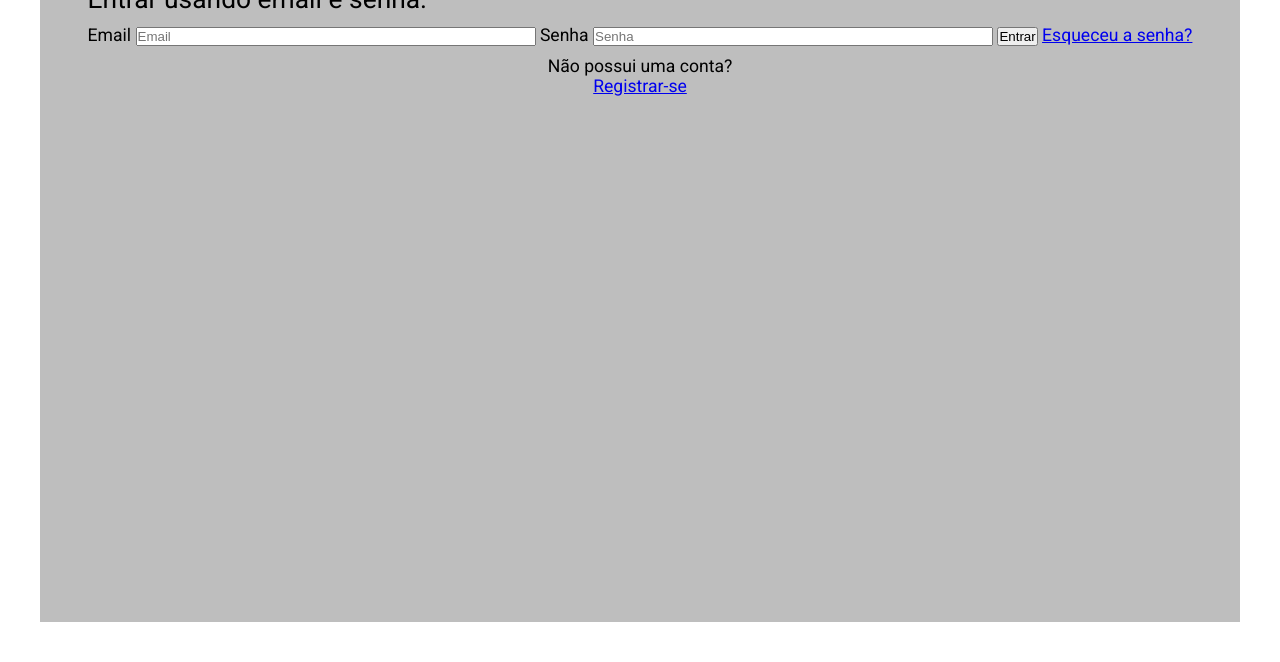
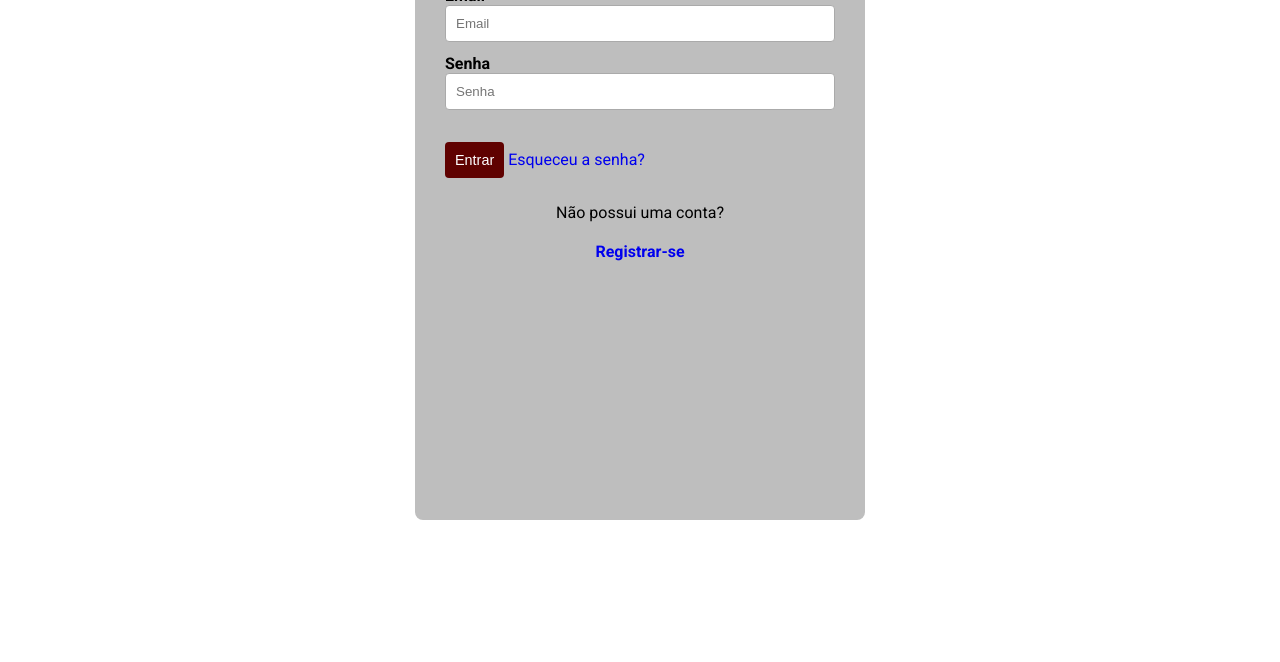
Before and after one commit to Joa6-Pedro/Desenvolvimento_Web, a plain HTML site: page 01-lojinha/signIn.html in a window 1280 px wide. Shown: the part 218-880 px from the top of the page. After the commit the page ends 800 px from the top, so only its background shows below. Drawn offline with Linux system fonts and the light colour scheme.

Commit message:
Hotfix: ajustes no estilo após auxilio de IA

```diff
--- a/01-lojinha/signIn.html
+++ b/01-lojinha/signIn.html
@@ -11,7 +11,7 @@
         <a href="index.html">Home</a>
     </nav>
     <div class="form-container">
-        <form class="signForm">
+        <form>
             <div class="form-container-text">
                 <h1>Bem vindo de volta!</h1>
                 <p>Entrar usando email e senha.</p>
@@ -22,7 +22,7 @@
 
             <label for="password">Senha</label>
             <input type="password" name="password" placeholder="Senha">
-            <button onclick="formBtn()">Entrar</button>
+            <button type="button" onclick="formBtn()">Entrar</button>
 
             <a href="#">Esqueceu a senha?</a>
         </form>
--- a/01-lojinha/style.css
+++ b/01-lojinha/style.css
@@ -2,12 +2,14 @@
 
 *{
     box-sizing: border-box;
-    margin: 0;
-    padding: 0;
+
 }
 
 body {
     font-family: "Roboto", sans-serif;
+    margin: 0;
+    padding: 0;
+    min-height: 100vh;
 }
 
 nav {
@@ -16,12 +18,13 @@ nav {
     align-items: center;
     display: flex;
     font-size: 1.5em;
-    height: 10vh;
+    padding: 15px 20px;
 }
 
 nav a{
     color: rgb(241, 241, 208);
     text-decoration: none;
+    font-weight: bold;
 }
 
 main {
@@ -55,27 +58,77 @@ main {
 .form-container {
     background-color: rgb(190, 190, 190);
     display: flex;
+    flex-direction: column;
     align-items: center;
-    flex-direction: column;
-    margin: 40px;
-    padding: 20px;
-    height: 90vh;
-    font-size: 1.1em;
+    margin: 40px auto;
+    padding: 30px;
+    width: 100%;
+    max-width: 450px;
+    min-height: 80vh;
+    font-size: 1em;
+    border-radius: 8px;
+}
+
+.form-container-text h1{
+    font-size: 1.8em;
+    margin: 0 0 5px 0;
+    text-align: center;
+}
+
+.form-container-text p{
+    margin: 0 0 20px 0;
+    text-align: center;
+    font-size: 0.9em;
+}
+
+.form-container label {
+    font-weight: bold;
+    font-size: 1em;
+    margin: 12px 0 4px 0;
 }
 
 .form-container input{
-    width: 400px;
-    margin-top: 5px;
+    width: 100%;
+    padding: 10px;
+    border: 1px solid #aaa;
+    border-radius: 4px;
+    margin-bottom: 12px;
 }
 
-.form-container-text{
-    font-size: 1.5em;
-    margin-bottom: 8px;
+.form-container button{
+    margin-top: 20px;
+    padding: 10px;
+    background-color: #5F0100;
+    color: white;
+    border: none;
+    border-radius: 4px;
+    font-size: 0.9em;
+    cursor: pointer;
 }
 
-.signForm {
+.form-container a{
+    font-size: 1em;
+    margin-top: 10px;
+    text-align: right;
+    text-decoration: none;
+}
+
+.form-container a:hover {
+    text-decoration: underline;
+}
+
+.form-container > p {
+    margin-top: 25px;
     margin-bottom: 10px;
+    font-size: 1em;
 }
+
+.form-container > a {
+    text-align: center;
+    font-size: 1em;
+    font-weight: bold;
+}
+
 
 #produtos {
     display: flex;
```
Also changed, not shown: 01-lojinha/signUp.html (+2 -2 lines).
